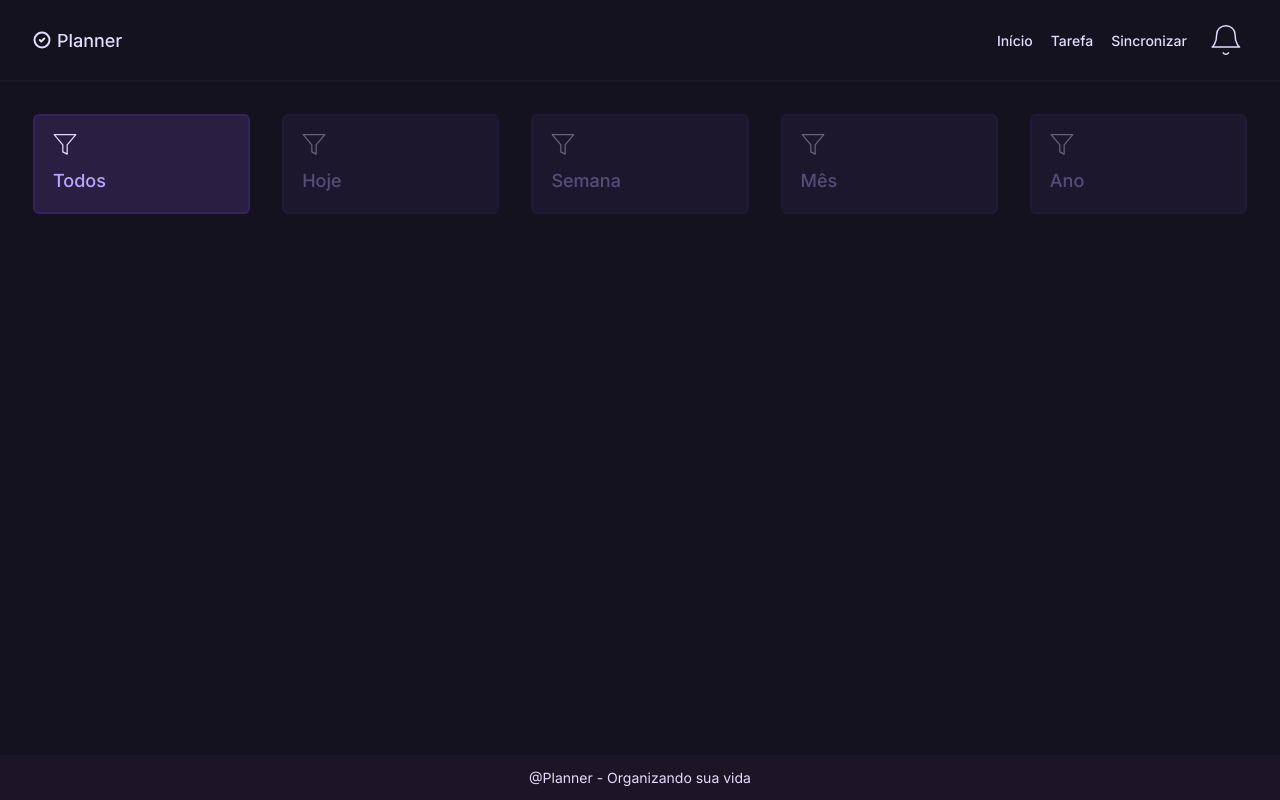
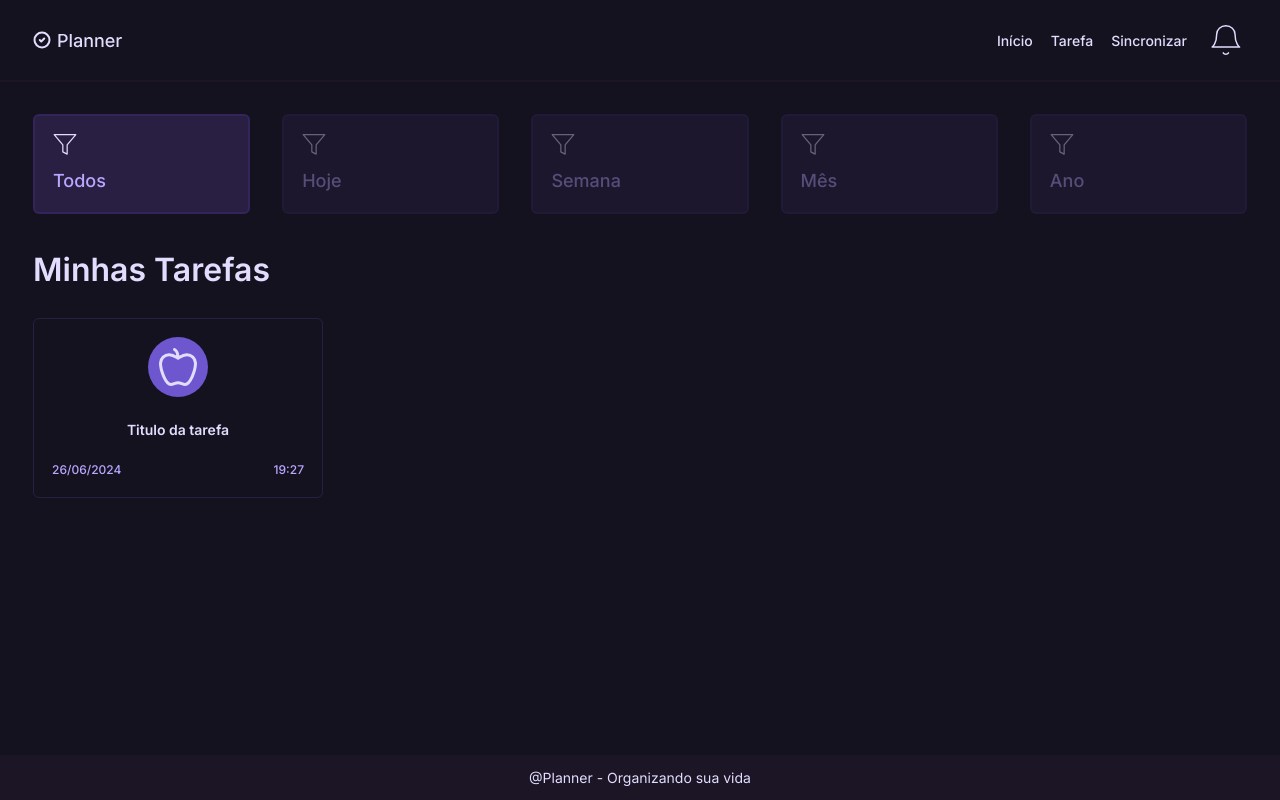
Before and after one commit to reisArthur2602/planner-frontend, a React (Vite) app: page / in a window 1280 px wide. Built offline with nearby package versions, Linux system fonts and the light colour scheme.

Commit message:
feat: criar componente inicial da tarefa

```diff
--- a/package.json
+++ b/package.json
@@ -10,6 +10,7 @@
     "preview": "vite preview"
   },
   "dependencies": {
+    "date-fns": "^3.6.0",
     "lucide-react": "^0.396.0",
     "react": "^18.3.1",
     "react-dom": "^18.3.1",
--- a/src/components/Filter/index.tsx
+++ b/src/components/Filter/index.tsx
@@ -6,7 +6,7 @@ interface IFilter extends React.ButtonHTMLAttributes<HTMLButtonElement> {
   title: string;
 }
 
-export const Filter = ({ active, title, ...rest }: IFilter) => {
+const Filter = ({ active, title, ...rest }: IFilter) => {
   return (
     <S.FilterCard active={active} {...rest}>
       <img src={FilterIcon} alt="Icone de filtro" width={24} height={21} />
@@ -14,3 +14,4 @@ export const Filter = ({ active, title, ...rest }: IFilter) => {
     </S.FilterCard>
   );
 };
+export default Filter
--- /dev/null
+++ b/src/components/TaskCard/index.tsx
@@ -0,0 +1,37 @@
+import typeIcons from '../../utils/typeIcons';
+import * as S from './styles';
+import { useMemo } from 'react';
+import { format } from 'date-fns/format';
+
+interface ITaskCard {
+  id: string;
+  type: number;
+  title: string;
+  when: string;
+}
+
+const TaskCard = ({ id, title, type, when }: ITaskCard) => {
+  const date: string = useMemo(
+    () => format(new Date(when), 'dd/MM/yyyy'),
+    [when]
+  );
+  const hour: string = useMemo(() => format(new Date(when), 'HH:mm'), [when]);
+
+  return (
+    <S.Container to={`/task/${id}`}>
+      <img
+        src={typeIcons[type]}
+        alt="Categoria da tarefa"
+        width={60}
+        height={60}
+      />
+      <h4>{title}</h4>
+      <div>
+        <span>{date}</span>
+        <span>{hour}</span>
+      </div>
+    </S.Container>
+  );
+};
+
+export default TaskCard;
--- /dev/null
+++ b/src/components/TaskCard/styles.tsx
@@ -0,0 +1,31 @@
+import { Link } from 'react-router-dom';
+import styled from 'styled-components';
+
+const Container = styled(Link)`
+  height: 11.25rem;
+  padding: 1.125rem;
+  border: 0.0625rem solid var(--violet-700);
+  border-radius: 0.375rem;
+  text-decoration: none;
+
+  display: flex;
+  flex-direction: column;
+  justify-content: space-between;
+  align-items: center;
+
+  h4 {
+    font-weight: 600;
+    color: var(--violet-text-100);
+  }
+
+  > div {
+    width: 100%;
+    display: flex;
+    justify-content: space-between;
+    font-weight: 500;
+    font-size: 0.75rem;
+    color: var(--violet-text-200);
+  }
+`;
+
+export { Container };
--- a/src/pages/dashboard/index.tsx
+++ b/src/pages/dashboard/index.tsx
@@ -1,6 +1,8 @@
 import { useState } from 'react';
-import { Filter } from '../../components';
+
 import * as S from './styles';
+import Filter from '../../components/Filter';
+import TaskCard from '../../components/TaskCard';
 
 type FilterOptions = 'all' | 'today' | 'week' | 'month' | 'year';
 
@@ -36,6 +38,18 @@ export const Dashboard = () => {
           active={filterActived === 'year'}
         />
       </S.FilterArea>
+
+      <section>
+        <S.Title>Minhas Tarefas</S.Title>
+        <S.TaskArea>
+          <TaskCard
+            title="Titulo da tarefa"
+            type={4}
+            when="2024-06-26T19:27:00.000Z"
+            id="123456789"
+          />
+        </S.TaskArea>
+      </section>
     </S.Container>
   );
 };
--- a/src/pages/dashboard/styles.tsx
+++ b/src/pages/dashboard/styles.tsx
@@ -13,4 +13,16 @@ const FilterArea = styled.section`
   gap: 2rem;
 `;
 
-export { FilterArea  , Container};
+const Title = styled.h1`
+  font-size: 2rem;
+  font-weight: 600;
+  margin-bottom: 1.5rem;
+`;
+
+const TaskArea = styled.div`
+  display: grid;
+  grid-template-columns: repeat(4, 18.125rem);
+  grid-gap: 1.125rem;
+`;
+
+export { FilterArea, Container, TaskArea, Title };
--- /dev/null
+++ b/src/utils/typeIcons.ts
@@ -0,0 +1,20 @@
+//ICONES
+import WorkIcon from '../assets/icons/work-icon.svg';
+import TravelIcon from '../assets/icons/travel-icon.svg';
+import StudyIcon from '../assets/icons/study-icon.svg';
+import PeopleIcon from '../assets/icons/people-icon.svg';
+import GymIcon from '../assets/icons/gym-icon.svg';
+import FoodIcon from '../assets/icons/food-icon.svg';
+import CodeIcon from '../assets/icons/code-icon.svg';
+
+const typeIcons = [
+  CodeIcon,
+  StudyIcon,
+  GymIcon,
+  WorkIcon,
+  FoodIcon,
+  PeopleIcon,
+  TravelIcon,
+];
+
+export default typeIcons;
```
Also changed, not shown: 1 other file (tests, documents, lock files or other folders).
